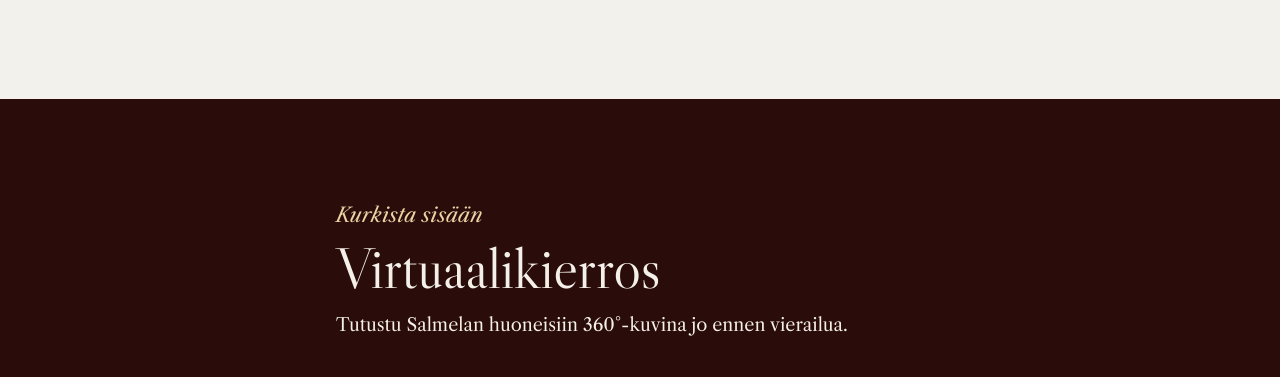
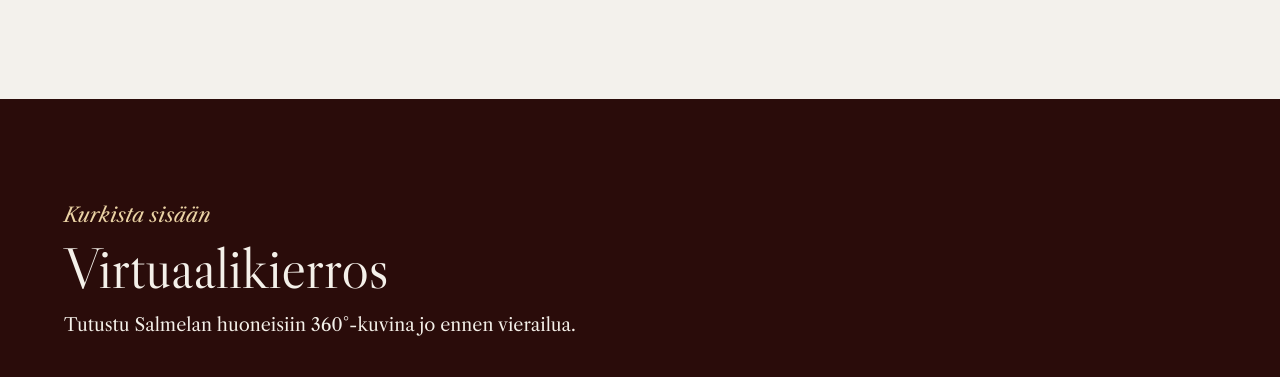
Before and after one commit to Kagenuge/vihdinsalmelamuseo, a plain HTML site: page index.html in a window 1280 px wide. Shown: the part 4230-4607 px from the top of the page. Drawn offline with Linux system fonts and the light colour scheme.

Commit message:
feat: align tour and video headings with the player edge
Co-Authored-By: Claude Opus 5.5 <noreply@anthropic.com>

```diff
--- a/style.css
+++ b/style.css
@@ -113,11 +113,14 @@ figure { margin: 0; }
 /* Virtual tour: dark band, poster that loads the Kuula embed on click */
 section.tour { background: var(--seina); color: var(--pellava); }
 .tour .kicker { color: var(--kulta); }
-.tour .chapter { padding-bottom: clamp(1.75rem, 3vw, 2.5rem); }
+/* Heading lines up with the left edge of the player below it */
+.tour .chapter { display: block; max-width: none; padding-inline: 0; padding-bottom: clamp(1.75rem, 3vw, 2.5rem); }
+.tour .chapter > p { max-width: 38rem; }
 .tour .chapter h2 { margin-bottom: 0.75rem; }
 .tour .chapter > p:last-child { margin: 0; }
 /* As wide as fits (max 1200px) while a 16:9 view still fits the screen height */
-.tour-wide { width: min(100% - 2 * var(--pad), 1200px, (100svh - 7rem) * 16 / 9); margin-inline: auto; padding-bottom: clamp(3.5rem, 8vw, 7rem); }
+.tour .chapter, .tour-wide { width: min(100% - 2 * var(--pad), 1200px, (100svh - 7rem) * 16 / 9); margin-inline: auto; }
+.tour-wide { padding-bottom: clamp(3.5rem, 8vw, 7rem); }
 .tour-frame { position: relative; aspect-ratio: 4 / 3; background: #000; }
 .tour-frame > * { position: absolute; inset: 0; width: 100%; height: 100%; border: 0; }
 .tour-start img { width: 100%; height: 100%; object-fit: cover; filter: brightness(0.7); transition: filter 0.2s; }
```
